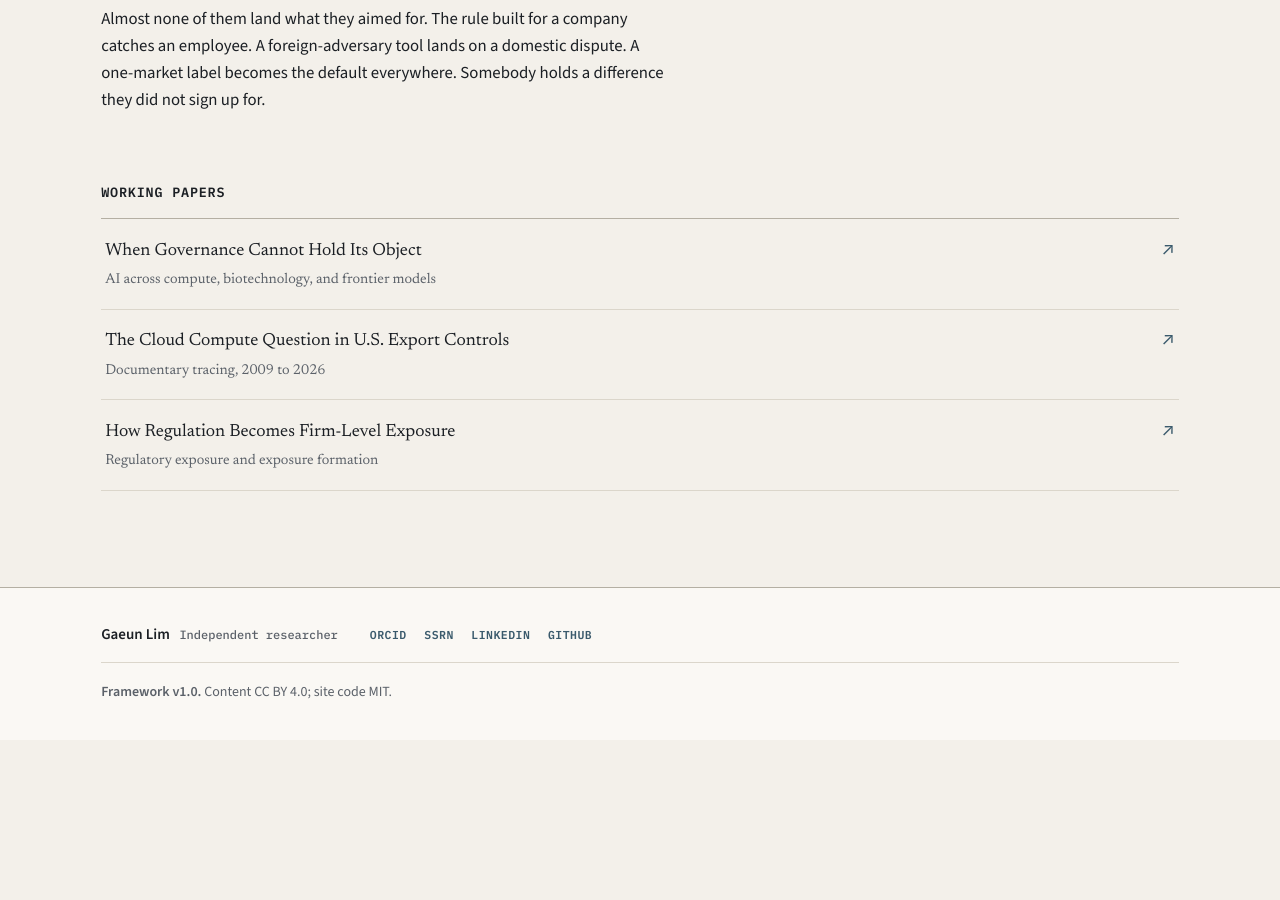
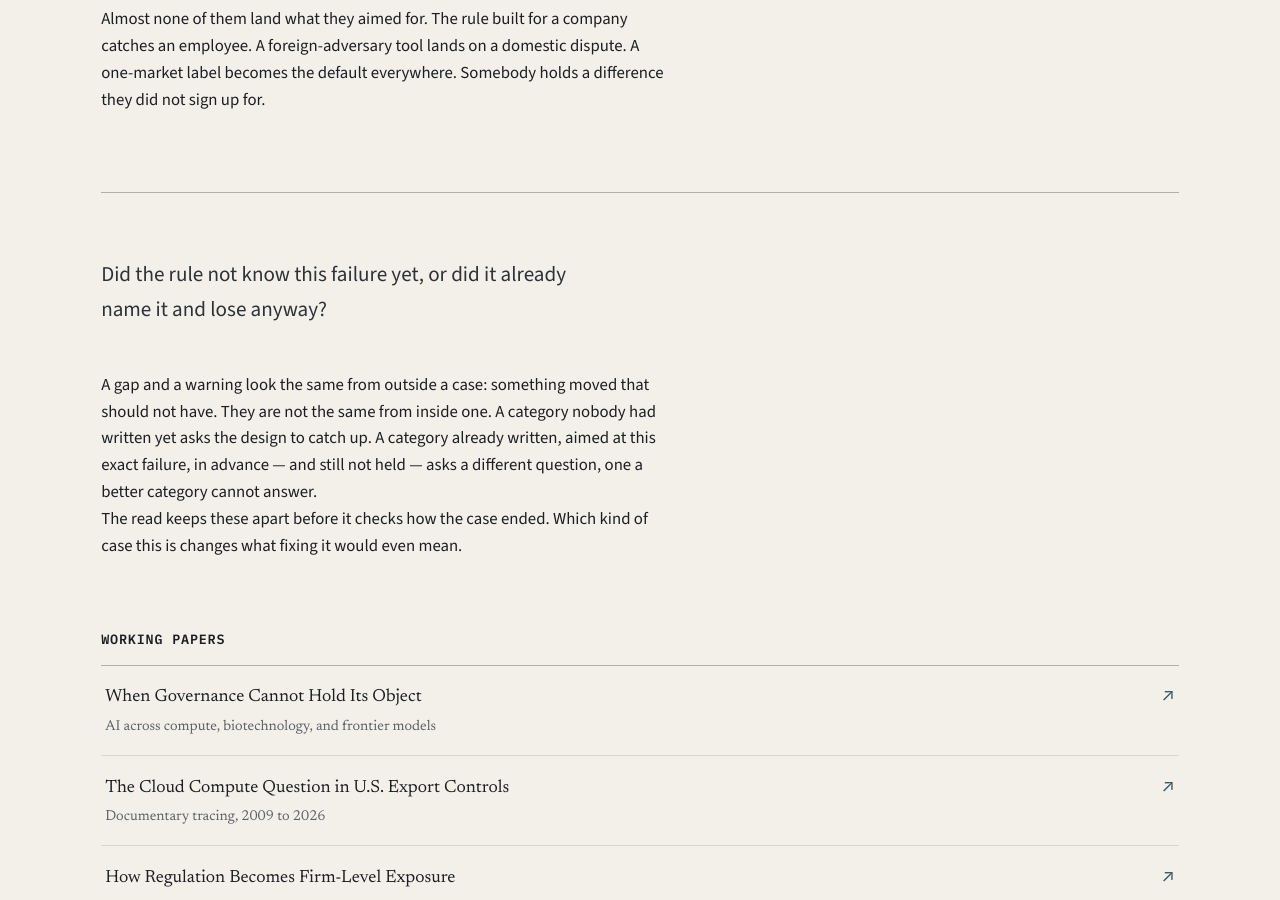
Before and after one commit to GaeunLim01/regulatory-order, a Jekyll site: the page built from index.html, in a window 1280 px wide and 900 px high, scrolled down 2645 px. Built offline with Jekyll 4.4.1, drawn with Linux system fonts in a browser that asks for light colours; before the commit the page ends 3385 px from its top, so only the background shows below that.

Commit message:
Add files via upload

```diff
--- a/index.html
+++ b/index.html
@@ -103,6 +103,14 @@ description: How export-control and national-security rules try to hold a new te
           <p>Almost none of them land what they aimed for. The rule built for a company catches an employee. A foreign-adversary tool lands on a domestic dispute. A one-market label becomes the default everywhere. Somebody holds a difference they did not sign up for.</p>
         </div>
       </div>
+
+      <div class="lens-section">
+        <p class="lens-dek">Did the rule not know this failure yet, or did it already name it and lose anyway?</p>
+        <div class="lens-body">
+          <p>A gap and a warning look the same from outside a case: something moved that should not have. They are not the same from inside one. A category nobody had written yet asks the design to catch up. A category already written, aimed at this exact failure, in advance — and still not held — asks a different question, one a better category cannot answer.</p>
+          <p>The read keeps these apart before it checks how the case ended. Which kind of case this is changes what fixing it would even mean.</p>
+        </div>
+      </div>
     </div>
 
     <!-- 5 · working papers -->
```
Also changed, not shown: README.md.
